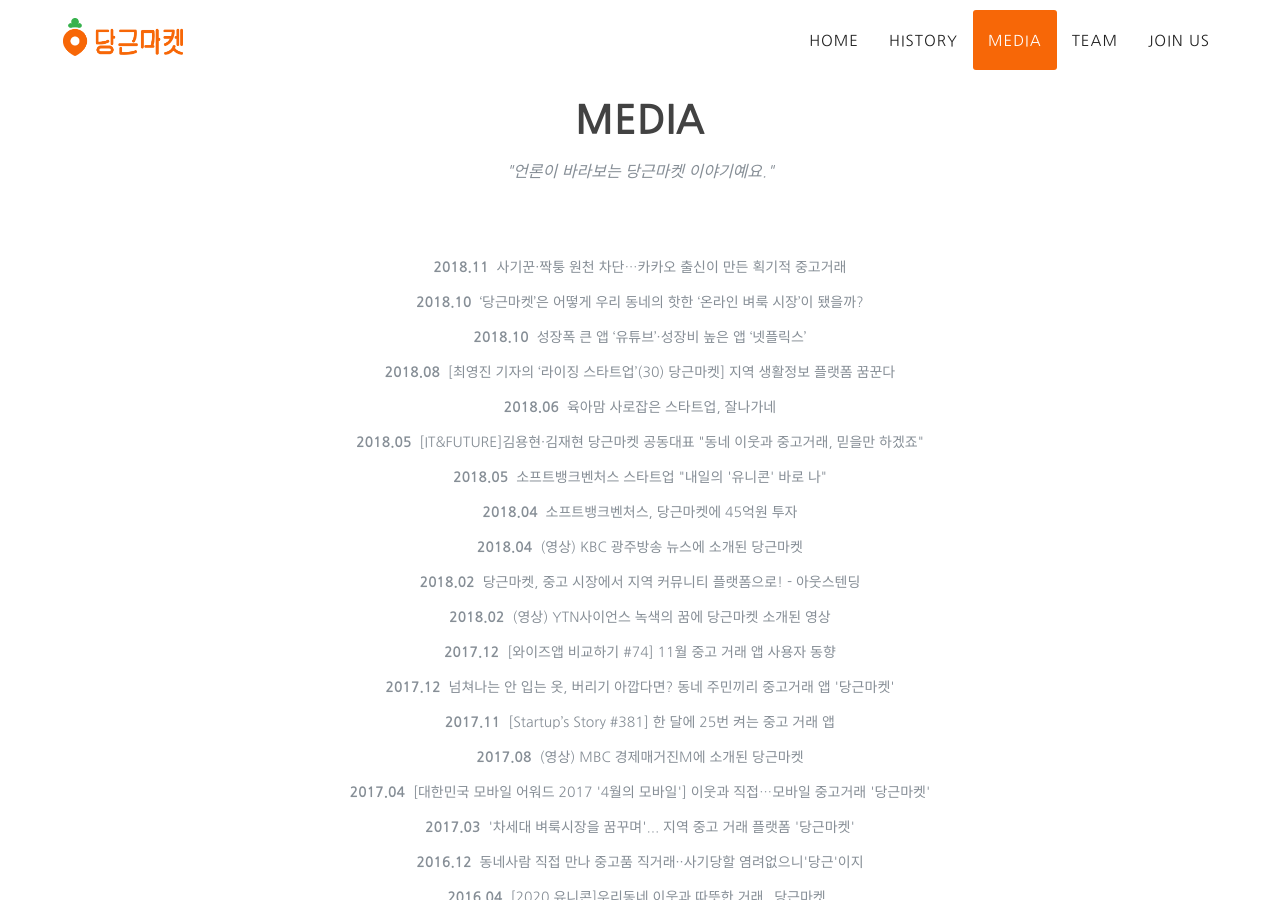
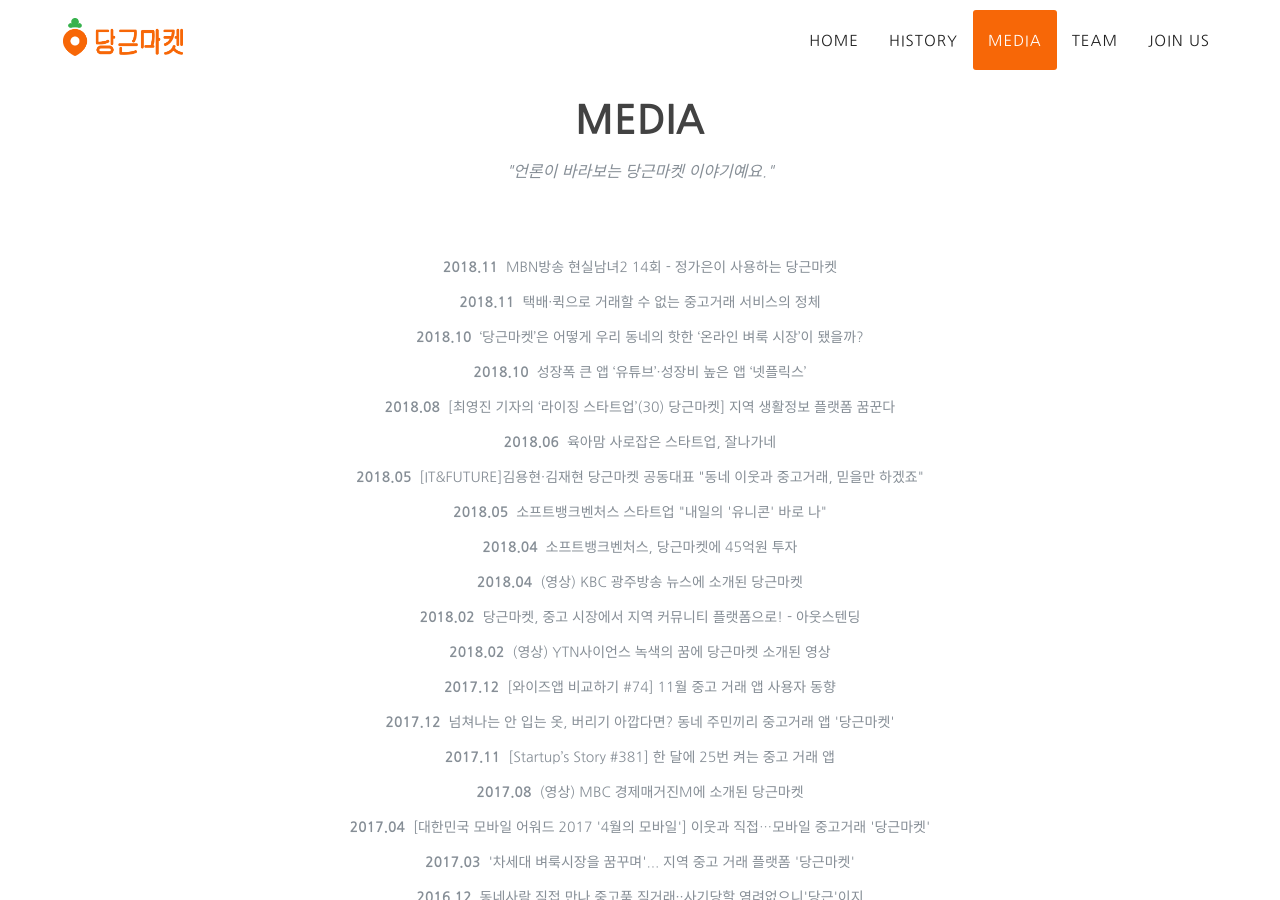
Before and after one commit to daangn/daangn-team-page, a Jekyll site: the page built from index.html, in a window 1280 px wide and 900 px high, scrolled down 2811 px. Built offline with Jekyll 4.4.1, drawn with Linux system fonts in a browser that asks for light colours; some web fonts are replaced.

Commit message:
Update _config.yml
정가은도 사용하는 당근마켓

```diff
--- a/_config.yml
+++ b/_config.yml
@@ -42,9 +42,13 @@
   pic: start
 
 media:
-- content: "사기꾼·짝퉁 원천 차단…카카오 출신이 만든 획기적 중고거래"
+- content: 'MBN방송 현실남녀2 14회 - 정가은이 사용하는 당근마켓'
   date: '2018.11'
-  url: https://1boon.kakao.com/jobsN/5bed2a52ed94d20001b10d92
+  url: https://www.youtube.com/watch?v=zk5aSjRIddM&feature=youtu.be&t=402
+
+- content: "택배·퀵으로 거래할 수 없는 중고거래 서비스의 정체"
+  date: '2018.11'
+  url: http://naver.me/F3rNgo9H
 
 - content: "‘당근마켓’은 어떻게 우리 동네의 핫한 ‘온라인 벼룩 시장’이 됐을까?"
   date: '2018.10'
```
